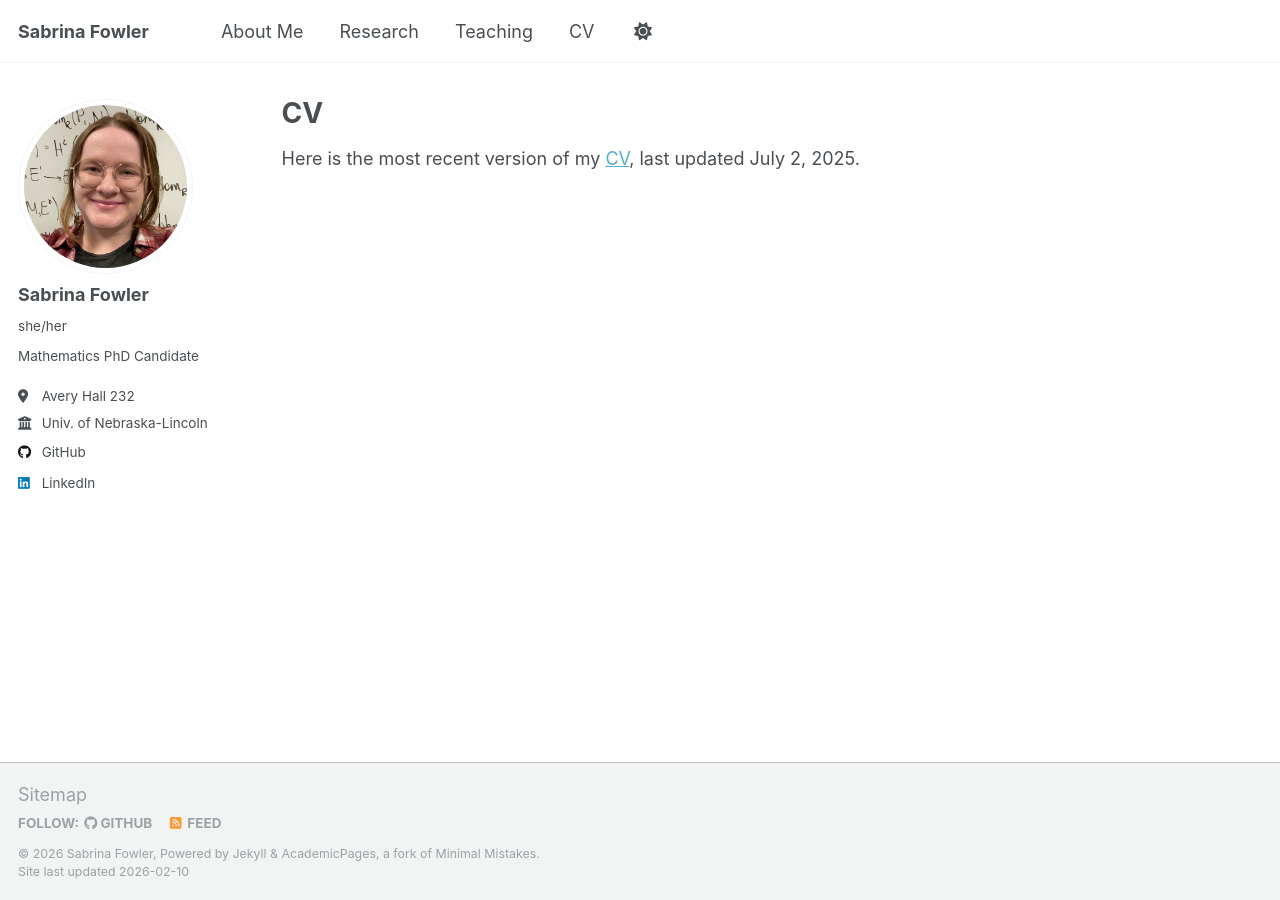
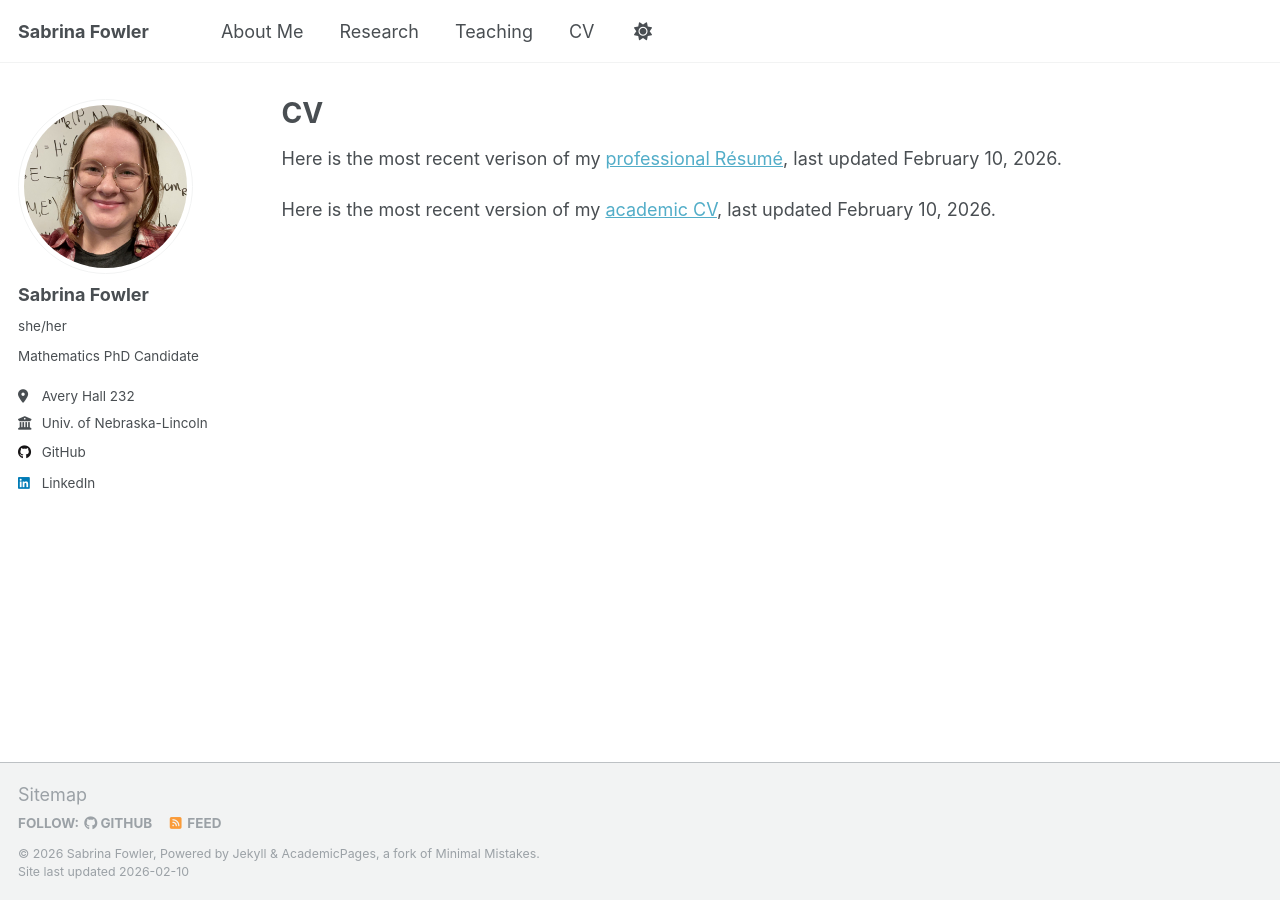
Before and after one commit to sabrinafowler/sabrinafowler.github.io, a Jekyll site: the page built from _pages/cv.md, in a window 1280 px wide. Built offline with Jekyll 4.4.1, drawn with Linux system fonts in a browser that asks for light colours.

Commit message:
Spring 2026 CV page updates

```diff
--- a/_pages/cv.md
+++ b/_pages/cv.md
@@ -7,4 +7,7 @@ redirect_from:
   - /resume
 ---
 
-Here is the most recent version of my [CV](https://sabrinafowler.github.io/files/cv.pdf), last updated July 2, 2025.
+Here is the most recent verison of my [professional Résumé](https://sabrinafowler.github.io/files/resume.pdf), last updated February 10, 2026.
+
+
+Here is the most recent version of my [academic CV](https://sabrinafowler.github.io/files/cv.pdf), last updated February 10, 2026.
```
Also changed, not shown: 1 other file.
